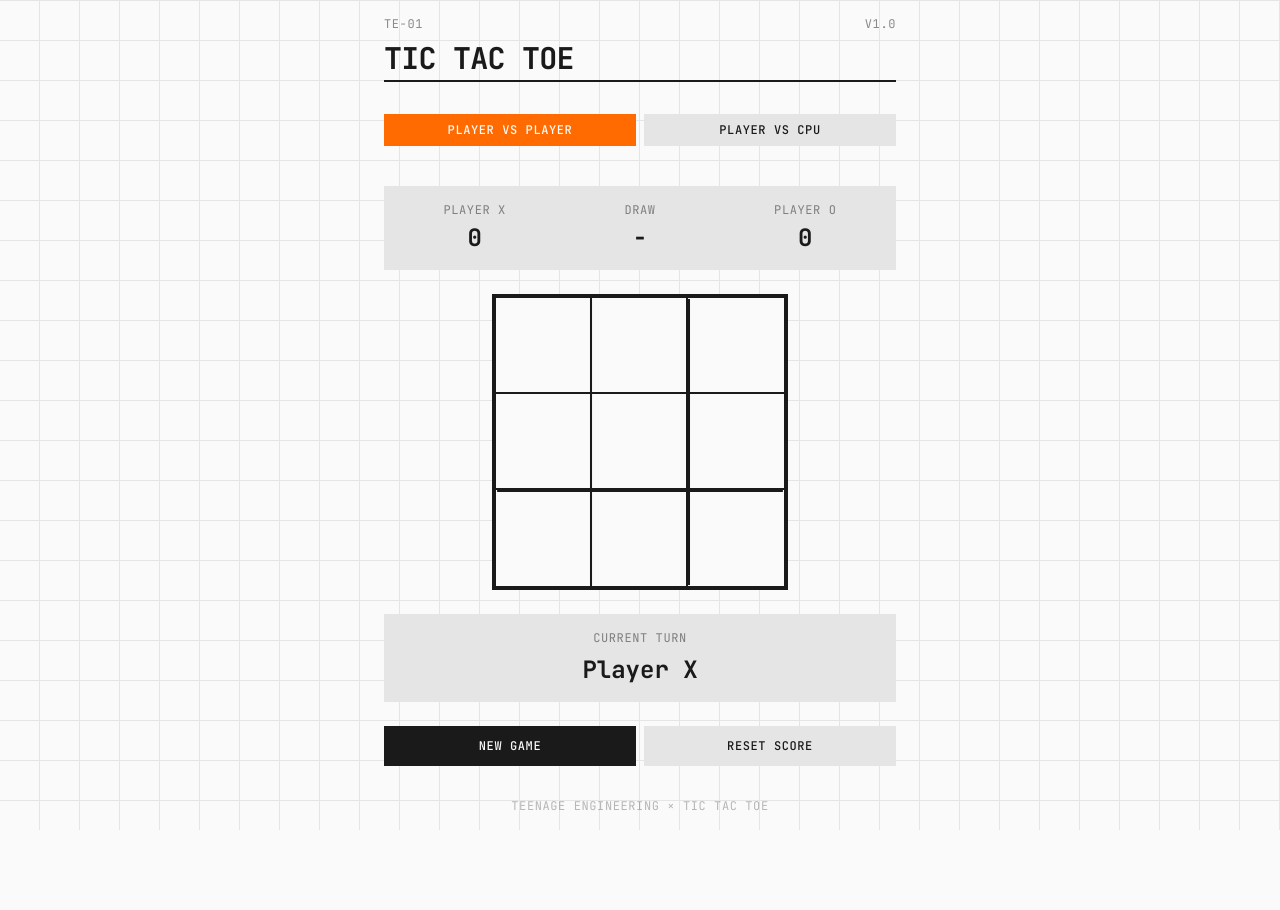
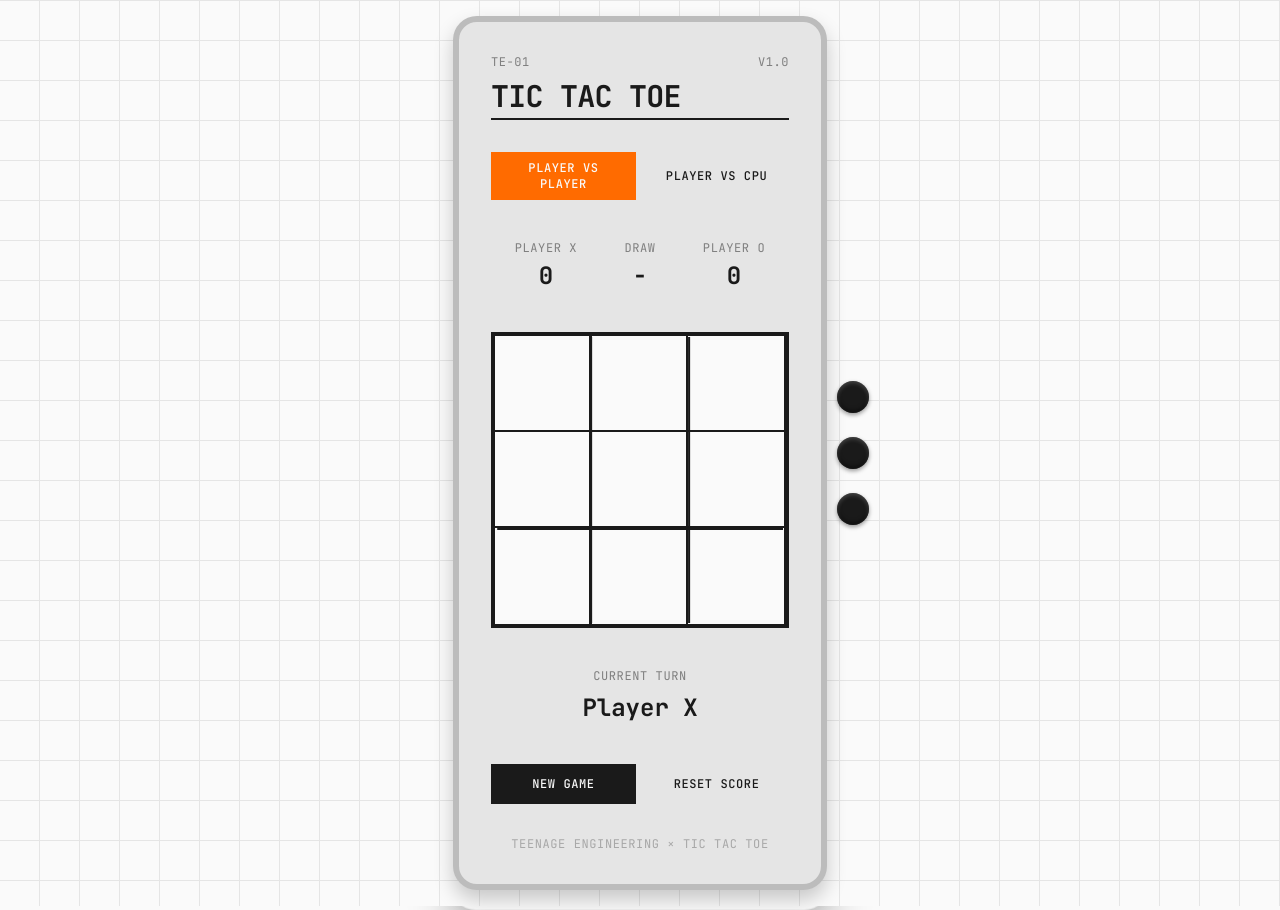
Before and after one commit to areibman/freeswarm-sample-app, a React (Vite) app: page / in a window 1280 px wide. Before the commit the page ends 830 px from the top, so only its background shows below. Built offline with nearby package versions, Linux system fonts and the light colour scheme; the HTML template or start-up script is replaced by a standard one.

Commit message:
Add 3D device container and decorative knobs to game UI
Co-authored-by: alex <alex@agentops.ai>

```diff
--- a/src/App.tsx
+++ b/src/App.tsx
@@ -162,6 +162,8 @@ const App: React.FC = () => {
 
   return (
     <div className="min-h-screen bg-te-white grid-pattern flex flex-col items-center justify-center p-4">
+      {/* 3D Device Container */}
+      <div className="te-device">
         {/* Header */}
         <div className="max-w-lg w-full mb-8">
           <div className="flex items-center justify-between mb-2">
@@ -331,6 +333,17 @@ const App: React.FC = () => {
             teenage engineering × tic tac toe
           </div>
         </div>
+
+        {/* Decorative Knobs */}
+        <div className="hidden md:flex flex-col gap-6 absolute -right-12 top-1/2 -translate-y-1/2">
+          <div className="te-knob" />
+          <div className="te-knob" />
+          <div className="te-knob" />
+        </div>
+
+        {/* 3D Shadow */}
+        <div className="te-device-shadow" />
+      </div>
     </div>
   );
 };
--- a/src/index.css
+++ b/src/index.css
@@ -29,3 +29,26 @@
     text-shadow: 0 0 20px rgba(255, 107, 0, 0.5);
   }
 }
+
+@layer components {
+  .te-device {
+    @apply relative bg-te-gray rounded-[24px] p-8 border-[6px] border-te-black/20;
+    box-shadow: 0 10px 20px rgba(0, 0, 0, 0.2);
+  }
+
+  .te-device-shadow {
+    @apply absolute inset-0 rounded-[24px] pointer-events-none;
+    box-shadow: 0 30px 40px rgba(0, 0, 0, 0.25);
+    transform: translateY(8px) perspective(1000px) rotateX(6deg);
+    z-index: -1;
+  }
+
+  .te-knob {
+    @apply w-6 h-6 sm:w-8 sm:h-8 bg-te-black rounded-full cursor-pointer transition-transform duration-300;
+    box-shadow: inset 0 2px 4px rgba(255, 255, 255, 0.2), inset 0 -2px 4px rgba(0, 0, 0, 0.6), 0 2px 4px rgba(0, 0, 0, 0.4);
+  }
+
+  .te-knob:hover {
+    transform: rotate(30deg) scale(1.05);
+  }
+}
```
Lines whose indentation alone changed are shown as unchanged.
